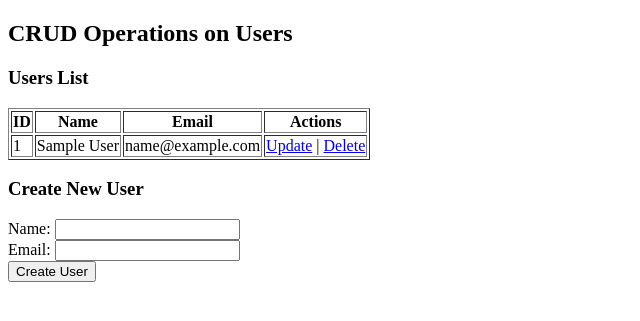
After one commit to SilentBladeee/225033432-Dilinila, a PHP site: page / in a window 1280 px wide. The commit adds this page. Shown: the top 321 px of the page, without its empty margins (0-640 px from the left). Run offline with PHP 8.4, Linux system fonts and the light colour scheme; tables that the repository leaves empty or names only in its code hold one stand-in row (values such as "Sample post").

Commit message:
firstdatabase

```diff
--- /dev/null
+++ b/myfirstdatabase/index.php
@@ -0,0 +1,52 @@
+<?php
+include 'db.php';
+
+// Fetch users from database
+$sql = "SELECT * FROM users";
+$result = $conn->query($sql);
+?>
+
+<!DOCTYPE html>
+<html lang="en">
+<head>
+    <meta charset="UTF-8">
+    <title>User CRUD</title>
+</head>
+<body>
+
+<h2>CRUD Operations on Users</h2>
+
+<!-- Display Users -->
+<h3>Users List</h3>
+<table border="1">
+    <tr>
+        <th>ID</th>
+        <th>Name</th>
+        <th>Email</th>
+        <th>Actions</th>
+    </tr>
+    <?php while($row = $result->fetch_assoc()) { ?>
+    <tr>
+        <td><?php echo $row['id']; ?></td>
+        <td><?php echo $row['name']; ?></td>
+        <td><?php echo $row['email']; ?></td>
+        <td>
+            <a href="update.php?id=<?php echo $row['id']; ?>">Update</a> |
+            <a href="delete.php?id=<?php echo $row['id']; ?>">Delete</a>
+        </td>
+    </tr>
+    <?php } ?>
+</table>
+
+<!-- Create User Form -->
+<h3>Create New User</h3>
+<form method="POST" action="create.php">
+    Name: <input type="text" name="name" required><br>
+    Email: <input type="email" name="email" required><br>
+    <input type="submit" value="Create User">
+</form>
+
+</body>
+</html>
+
+<?php $conn->close(); ?>
```
Also changed, not shown: myfirstdatabase/create.php (+1 -6 lines), myfirstdatabase/delete.php (+4 -7 lines), myfirstdatabase/update.php (+26 -5 lines).
